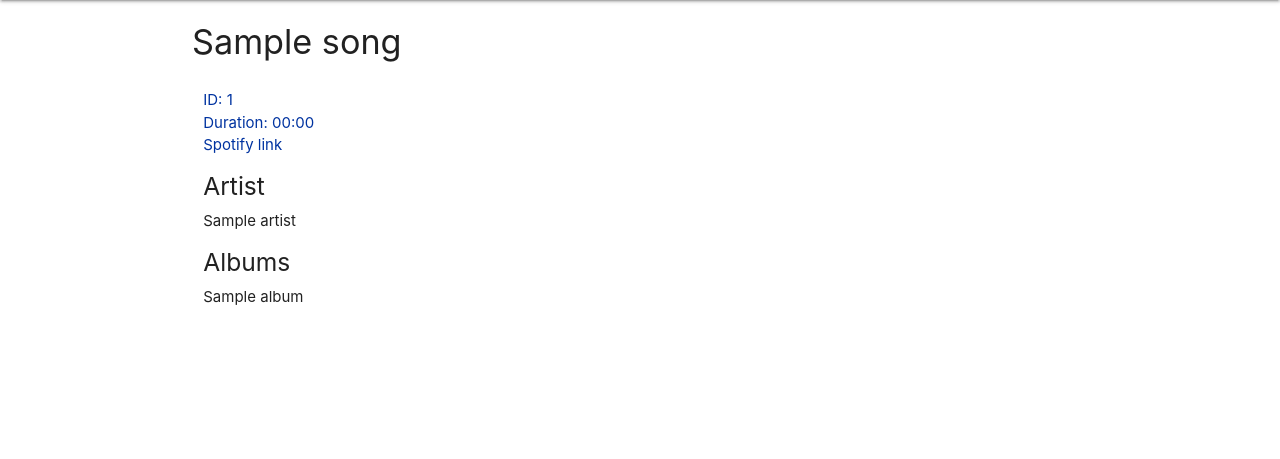
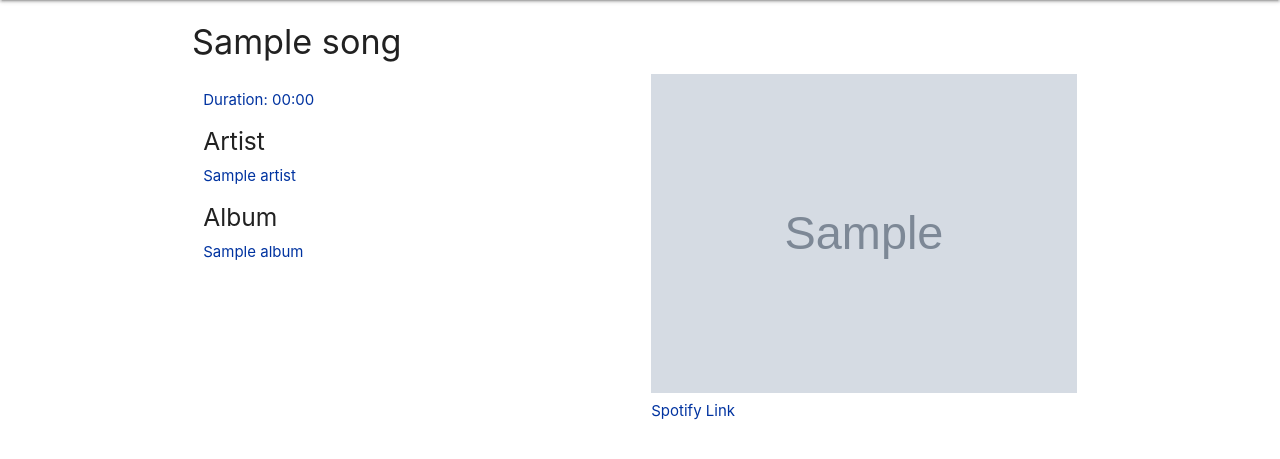
Before and after one commit to hain222/CS498GroupRepo, a Django app: page /songs/1 in a window 1280 px wide. Shown: the part 64-523 px from the top of the page. Run offline with Django 3.2, Linux system fonts and the light colour scheme; tables that the repository leaves empty hold one stand-in row (values such as "Sample post"); grey boxes marked "Sample" are stand-in pictures.

Commit message:
update templates

```diff
--- a/django_project/blog/templates/blog/album.html
+++ b/django_project/blog/templates/blog/album.html
@@ -24,14 +24,16 @@
         </h5>
         <br>
         {% for a in artists %}
-          {{ a.name }}
+          <a href="/artists/{{ a.id }}">
+            {{ a.name }}
+          </a>
         <br>
         {% endfor %}
       </div>
     </div>
     <div class="col s12 m6">
       <img src="{{ album.image }}" alt="" width="100%">
-      <a href="{{ album.link }}">Spotify link</a>
+      <a href="{{ album.link }}">Spotify Link</a>
     </div>
   </div>
   <div class="row">
--- a/django_project/blog/templates/blog/albums.html
+++ b/django_project/blog/templates/blog/albums.html
@@ -18,7 +18,7 @@
 				<div class="card-content">
 					<p>
 						<center>
-						{{ album.type }}
+							{{ album.type }}
 						</center>
 					</p>
 				</div>
--- a/django_project/blog/templates/blog/song.html
+++ b/django_project/blog/templates/blog/song.html
@@ -4,14 +4,10 @@
 <div class="container">
   <h4>{{ song.name }}</h4>
   <div class="row">
-    <div class="col s12 m12">
+    <div class="col s12 m6">
       <div class="">
         <p>
-          ID: {{ song.id }}
-          <br>
           Duration: {{ time }}
-          <br>
-          <a href="{{ song.link }}">Spotify link</a>
         </p>
       </div>
       <div class="">
@@ -24,17 +20,25 @@
         </h5>
         <br>
         {% for a in artists %}
-          {{ a.name }}
+          <a href="/artists/{{ a.id }}">
+            {{ a.name }}
+          </a>
         <br>
         {% endfor %}
       </div>
       <div class="">
         <h5>
-            Albums
+            Album
         </h5>
         <br>
+        <a href="/albums/{{ album.id }}">
           {{ album.name }}
+        </a>
       </div>
+    </div>
+    <div class="col s12 m6">
+      <img src="{{ album.image }}" alt="" width="100%">
+      <a href="{{ song.link }}">Spotify Link</a>
     </div>
   </div>
 </div>
```
Also changed, not shown: django_project/blog/templates/blog/artist.html (+9 -1 lines).
